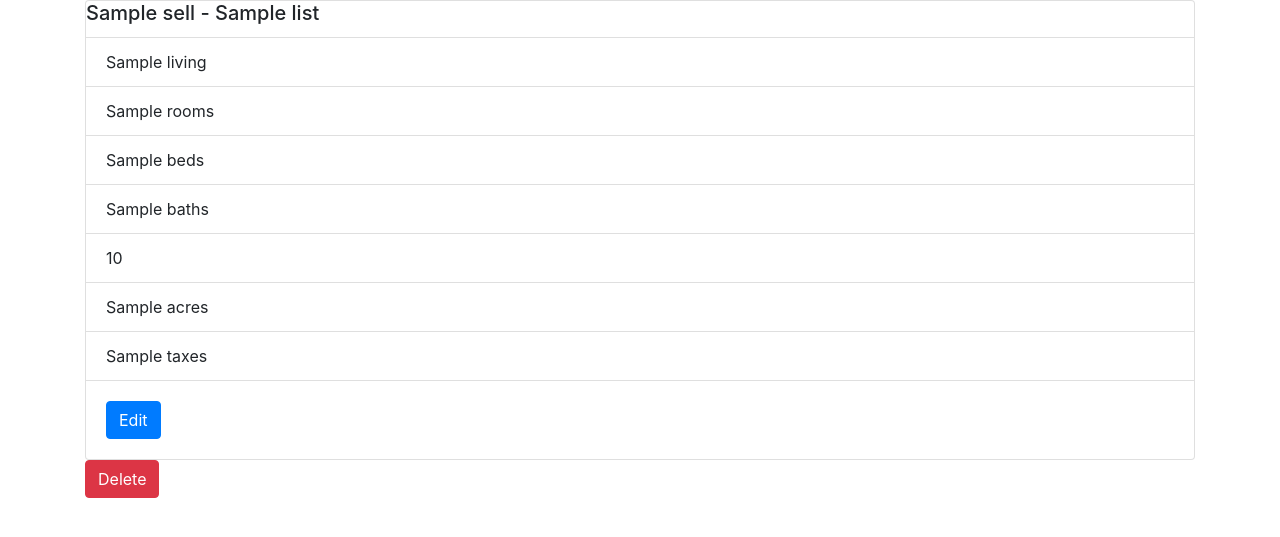
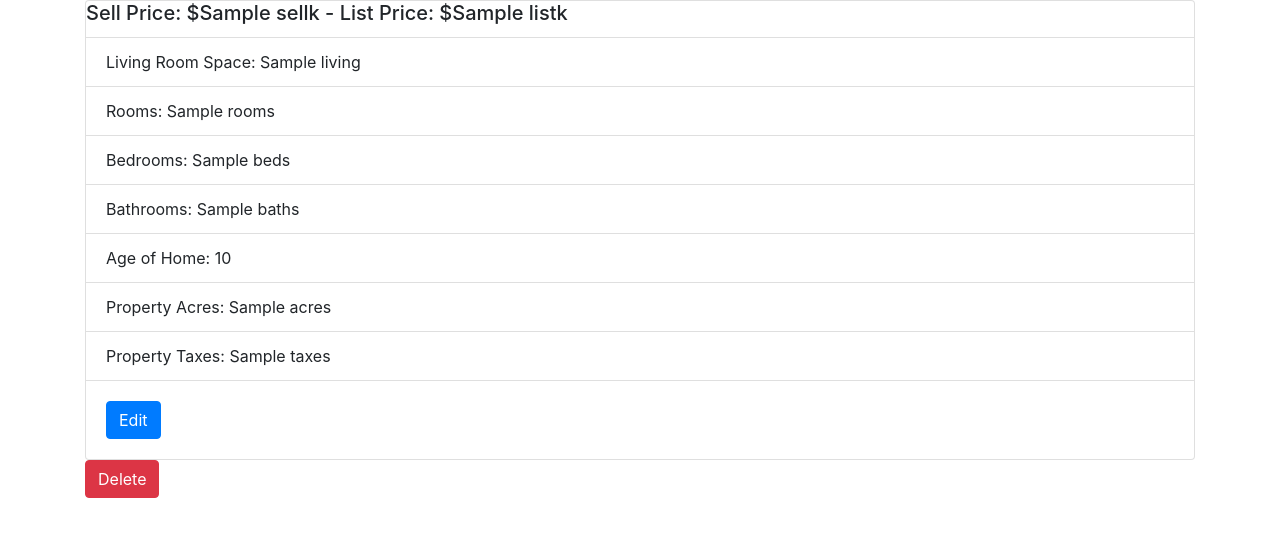
Before and after one commit to rn44/webapp3, a Flask app: template app/templates/view.html in a window 1280 px wide. Shown: the part 56-593 px from the top of the page. Run offline with Flask 2, Linux system fonts and the light colour scheme; the template is opened without the code that fills it: most values are stand-ins (such as "Sample title", 1, 10 or a date in 2020); some libraries are stand-ins or nearby versions.

Commit message:
Task: fix display of json api

```diff
--- a/app/templates/layout.html
+++ b/app/templates/layout.html
@@ -32,7 +32,7 @@
                     <a class="nav-link" href="#">{{ title }}<span class="sr-only">(current)</span></a>
                 </li>
                 <li class="nav-item">
-                    <a class="nav-link" href="api/homes">Home Value JS API</a>
+                    <a class="nav-link" href="api/v1/homes">Home Value JS API</a>
                 </li>
             </ul>
         </div>
--- a/app/templates/view.html
+++ b/app/templates/view.html
@@ -2,16 +2,16 @@
 {% block content %}
 
 <div class="card" class="m-5 p-2">
-    <h5 class="card-title">{{ home.Sell }} - {{ home.List }}</h5>
+    <h5 class="card-title">Sell Price: ${{ home.Sell }}k - List Price: ${{ home.List }}k</h5>
 
     <ul class="list-group list-group-flush">
-        <li class="list-group-item">{{ home.Living }}</li>
-        <li class="list-group-item">{{ home.Rooms }}</li>
-        <li class="list-group-item">{{ home.Beds }}</li>
-        <li class="list-group-item">{{ home.Baths }}</li>
-        <li class="list-group-item">{{ home.Age }}</li>
-        <li class="list-group-item">{{ home.Acres }}</li>
-        <li class="list-group-item">{{ home.Taxes }}</li>
+        <li class="list-group-item">Living Room Space: {{ home.Living }}</li>
+        <li class="list-group-item">Rooms: {{ home.Rooms }}</li>
+        <li class="list-group-item">Bedrooms: {{ home.Beds }}</li>
+        <li class="list-group-item">Bathrooms: {{ home.Baths }}</li>
+        <li class="list-group-item">Age of Home: {{ home.Age }}</li>
+        <li class="list-group-item">Property Acres: {{ home.Acres }}</li>
+        <li class="list-group-item">Property Taxes: {{ home.Taxes }}</li>
     </ul>
     <div class="card-body">
         <a href="/edit/{{home.id}}" class="card-link btn btn-primary">Edit</a>
```
